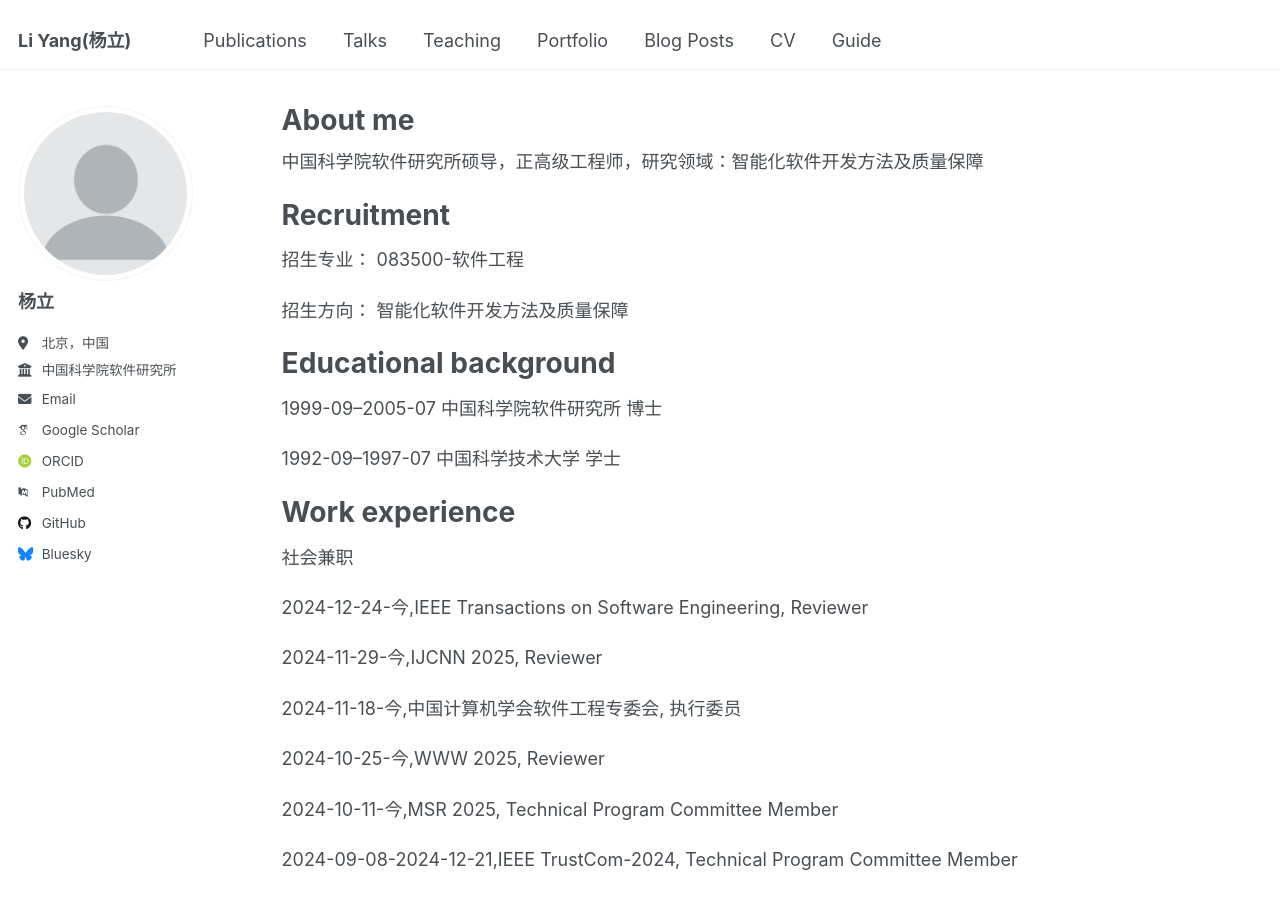
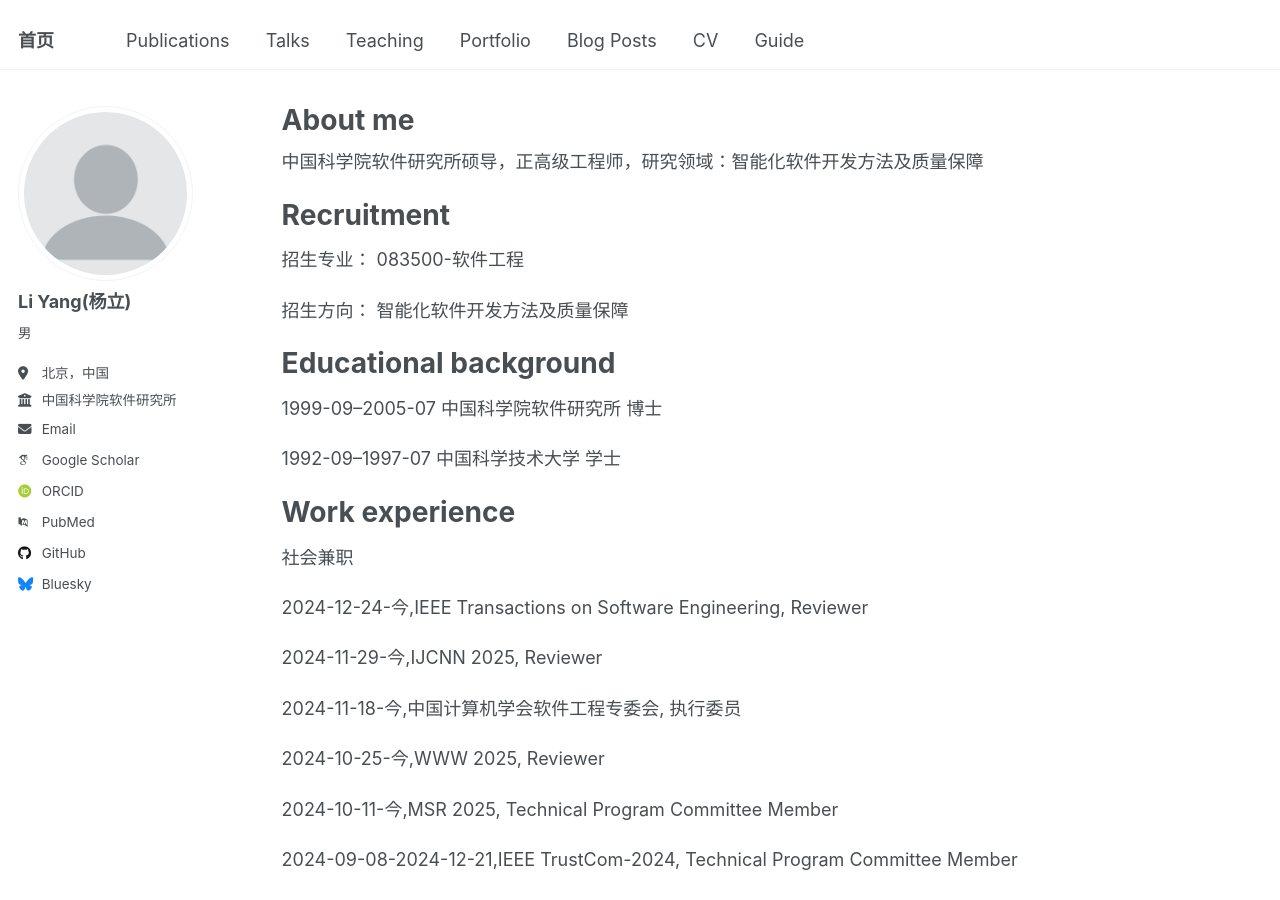
Before and after one commit to yangli8953/yangli8953.github.io, a Jekyll site: the page built from _pages/about.md, in a window 1280 px wide and 900 px high. Built offline with Jekyll 4.4.1, drawn with Linux system fonts in a browser that asks for light colours; some web fonts are replaced.

Commit message:
Update _config.yml

```diff
--- a/_config.yml
+++ b/_config.yml
@@ -9,11 +9,11 @@
 # Basic Site Settings
 locale                   : "en-US"
 site_theme               : "default"
-title                    : "Li Yang(杨立)"
+title                    : "首页"
 title_separator          : "-"
 name                     : &name "Your Name"
 description              : &description "personal description"
-url                      : https://yangli8953.github.io # the base hostname & protocol for your site e.g. "https://[your GitHub username].github.io"
+url                      : "https://yangli8953.github.io" # the base hostname & protocol for your site e.g. "https://[your GitHub username].github.io"
 baseurl                  : "" # the subpath of your site, e.g. "/blog"
 repository               : "yangli8953/yangli8953.github.io"
 
@@ -23,8 +23,8 @@ repository               : "yangli8953/yangli8953.github.io"
 author:
   # Biographic information
   avatar           : "profile.png"
-  name             : "杨立"
-  pronouns         : # example: "she/her"
+  name             : "Li Yang(杨立)"
+  pronouns         : "男"
   bio              : ""
   location         : "北京，中国"
   employer         : "中国科学院软件研究所"
```
